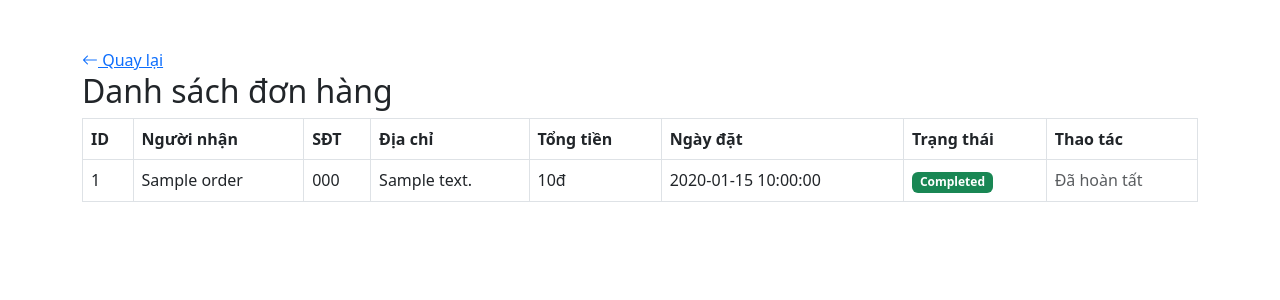
After one commit to huuduc14-it/Toys-shop-online, a PHP site: page /final-se/confirm.php in a window 1280 px wide. The commit adds this page. Shown: the top 300 px of the page. Run offline with PHP 8.4, Linux system fonts and the light colour scheme; tables that the repository leaves empty hold one stand-in row (values such as "Sample post").

Commit message:
Thêm chức năng tự động cập nhật total price in month

```diff
--- a/account.php
+++ b/account.php
@@ -26,7 +26,7 @@
                         $_SESSION['user'] = $data['email'];
                         $_SESSION['role'] = $role;
                         $_SESSION['user_id'] = $data['id'];
-                        $_SESSION['user_name'] = $data['username'] ?? $data['name'] ?? '';
+                        $_SESSION['user_name'] = $data['full_name'] ?? $data['name'] ?? '';
                         $_SESSION['user_email'] = $data['email'];
                         $stm->close();
                         $conn->close();
--- a/checkout.php
+++ b/checkout.php
@@ -32,20 +32,17 @@ if ($_SERVER['REQUEST_METHOD'] === 'POST') {
     $phone = $_POST['phone'];
     $address = $_POST['address'];
 
-    // 1. Thêm vào bảng orders
     $stmt = $conn->prepare("INSERT INTO orders (user_id, total_amount, recipient_name, phone, address)
                             VALUES (?, ?, ?, ?, ?)");
     $stmt->bind_param("idsss", $user_id, $total, $recipient_name, $phone, $address);
     $stmt->execute();
     $order_id = $stmt->insert_id;
 
-    // 2. Thêm từng sản phẩm vào order_items
     foreach ($items as $item) {
         $product_name = $item['name'];
         $price = $item['price'];
         $quantity = $item['quantity'];
 
-        // Lấy product_id theo name (hoặc dùng ngay trong vòng while ở bước trên)
         $stmt = $conn->prepare("SELECT id FROM products WHERE name = ?");
         $stmt->bind_param("s", $product_name);
         $stmt->execute();
@@ -57,13 +54,11 @@ if ($_SERVER['REQUEST_METHOD'] === 'POST') {
         $stmt->bind_param("iiid", $order_id, $pid, $quantity, $price);
         $stmt->execute();
 
-        // 3. Cập nhật stock
         $stmt = $conn->prepare("UPDATE products SET stock = stock - ? WHERE id = ?");
         $stmt->bind_param("ii", $quantity, $pid);
         $stmt->execute();
     }
 
-    // 4. Xóa giỏ hàng
     unset($_SESSION['cart']);
 
     $stmt = $conn->prepare("DELETE FROM cart_items WHERE user_id = ?");
--- /dev/null
+++ b/confirm.php
@@ -0,0 +1,83 @@
+<?php
+session_start();
+require 'db_connect.php';
+$conn = create_connection();
+if ($_SERVER['REQUEST_METHOD'] === 'POST' && isset($_POST['confirm_order_id'])) {
+    $orderId = intval($_POST['confirm_order_id']);
+    $stmt = $conn->prepare("UPDATE orders SET status = 'completed' WHERE id = ?");
+    $stmt->bind_param("i", $orderId);
+    $stmt->execute();
+}
+$stmt = $conn->prepare("
+  INSERT INTO revenue (month, total_revenue)
+  SELECT DATE_FORMAT(order_date, '%Y-%m') AS month, SUM(total_amount)
+  FROM orders
+  WHERE status = 'completed'
+  GROUP BY month
+  ON DUPLICATE KEY UPDATE total_revenue = VALUES(total_revenue)
+");
+$stmt->execute();
+
+
+$result = $conn->query("SELECT * FROM orders ORDER BY order_date DESC");
+?>
+
+<!DOCTYPE html>
+<html lang="vi">
+<head>
+  <meta charset="UTF-8">
+  <title>Quản lý đơn hàng</title>
+  <link rel="stylesheet" href="https://cdn.jsdelivr.net/npm/bootstrap@5.3.0/dist/css/bootstrap.min.css">
+   <link
+      rel="stylesheet"
+      href="https://cdn.jsdelivr.net/npm/bootstrap-icons/font/bootstrap-icons.css"
+    />
+</head>
+<body>
+  <div class="container mt-5">
+    <a href="index.php"><i class="bi bi-arrow-left"></i> Quay lại</a>
+    <h2>Danh sách đơn hàng</h2>
+    <table class="table table-bordered">
+      <thead>
+        <tr>
+          <th>ID</th>
+          <th>Người nhận</th>
+          <th>SĐT</th>
+          <th>Địa chỉ</th>
+          <th>Tổng tiền</th>
+          <th>Ngày đặt</th>
+          <th>Trạng thái</th>
+          <th>Thao tác</th>
+        </tr>
+      </thead>
+      <tbody>
+        <?php while($order = $result->fetch_assoc()): ?>
+        <tr>
+          <td><?= $order['id'] ?></td>
+          <td><?= htmlspecialchars($order['recipient_name']) ?></td>
+          <td><?= htmlspecialchars($order['phone']) ?></td>
+          <td><?= htmlspecialchars($order['address']) ?></td>
+          <td><?= number_format($order['total_amount'], 0, ',', '.') ?>đ</td>
+          <td><?= $order['order_date'] ?></td>
+          <td>
+            <span class="badge <?= $order['status'] === 'completed' ? 'bg-success' : 'bg-warning' ?>">
+              <?= ucfirst($order['status']) ?>
+            </span>
+          </td>
+          <td>
+            <?php if ($order['status'] === 'pending'): ?>
+              <form method="post" onsubmit="return confirm('Bạn có chắc muốn xác nhận đơn hàng này?');">
+                <input type="hidden" name="confirm_order_id" value="<?= $order['id'] ?>">
+                <button type="submit" class="btn btn-sm btn-primary">Xác nhận thanh toán</button>
+              </form>
+            <?php else: ?>
+              <span class="text-muted">Đã hoàn tất</span>
+            <?php endif; ?>
+          </td>
+        </tr>
+        <?php endwhile; ?>
+      </tbody>
+    </table>
+  </div>
+</body>
+</html>
--- a/index.php
+++ b/index.php
@@ -561,7 +561,7 @@ $favorite_count = isset($_SESSION['favorites']) && !empty($_SESSION['favorites']
          <!-- Chức năng staff -->
         <section>
             <?php if (isset($_SESSION['role']) && $_SESSION['role'] === 'staff'): ?>
-          <a href="Chart.php" class="btn btn-primary p-3 font-extrabold m-3">Confirm payment</a>
+          <a href="confirm.php" class="btn btn-primary p-3 font-extrabold m-3">Confirm payment</a>
       <?php endif; ?>
         </section>
         <!-- Categories Section -->
--- a/login.php
+++ b/login.php
@@ -10,7 +10,6 @@ if ($_SERVER['REQUEST_METHOD'] === 'POST') {
 
     if (login($email, $password)) {
         if ($remember_me) {
-            // Lưu remember_token vào cơ sở dữ liệu
             try {
                 $token = bin2hex(random_bytes(16));
                 $hashed_token = password_hash($token, PASSWORD_DEFAULT);
```
Also changed, not shown: kidstoyland.sql (+24 -4 lines).
